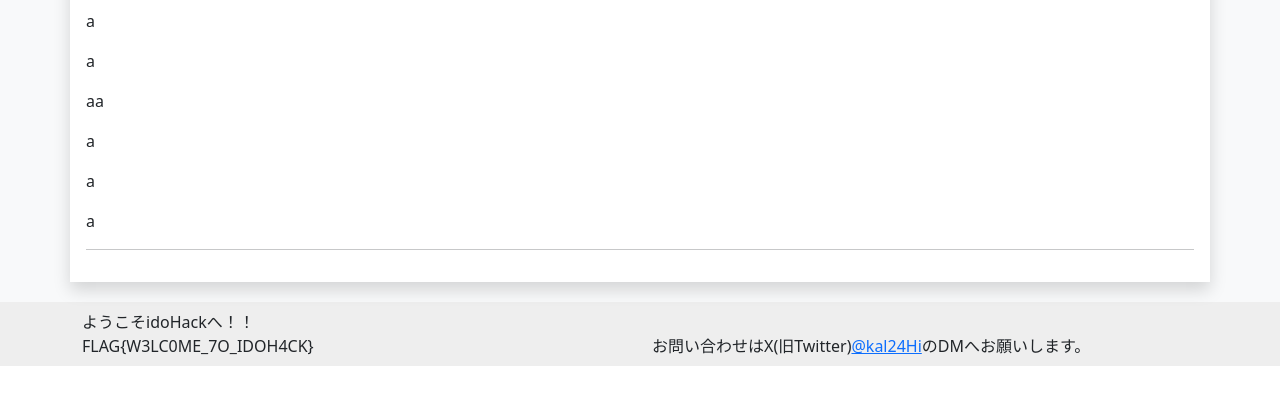
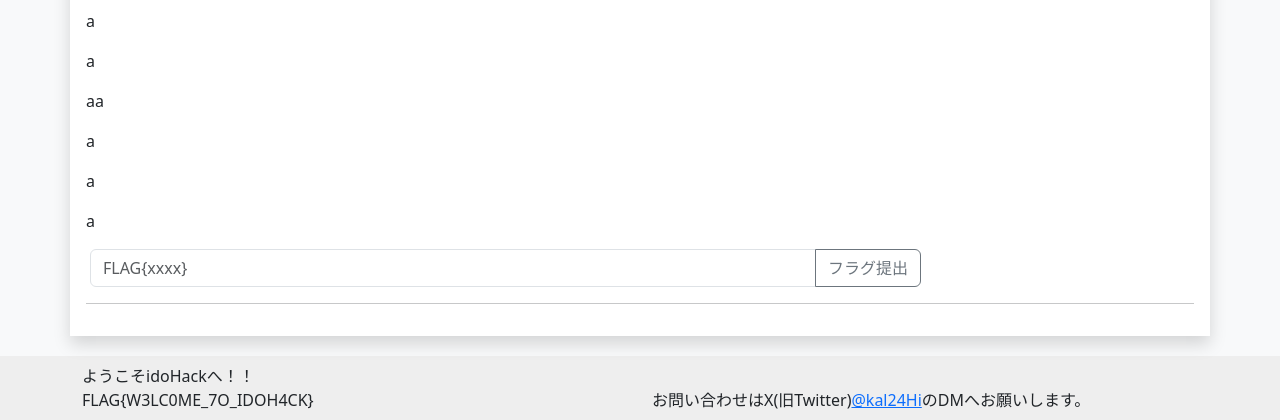
Before and after one commit to kalKun24/idoHackProject, a Django app: page /exercise/1/tasks/1/ in a window 1280 px wide. Shown: the part 1398-1818 px from the top of the page. Before the commit the page ends 1764 px from the top, so only its background shows below. Run offline with Django 5.2, Linux system fonts and the light colour scheme; data comes from the database, SQL or seed files in the repository; some libraries are stand-ins or nearby versions.

Commit message:
:sparkles: #FLAGの提出、採点機能の追加

```diff
--- a/idoHack/challenge/views.py
+++ b/idoHack/challenge/views.py
@@ -1,7 +1,10 @@
 from typing import Any
 from django.shortcuts import render
 from django.views.generic import ListView, DetailView
-from .models import CategoryModel, ExerciseModel, ChallengeModel
+from .models import CategoryModel, ExerciseModel, ChallengeModel, SubmitModel
+from account.models import CustomUser
+from django.shortcuts import redirect
+from django.contrib import messages
 
 class ExerciseListView(ListView):
     model = ExerciseModel
@@ -43,3 +46,27 @@ class ChallengeDetailView(DetailView):
         context = super().get_context_data(**kwargs)
         context['exercise_detail'] = ExerciseModel.objects.get(pk=self.kwargs['pk'])
         return context
+
+    # Flagのチェック
+    def post(self, request, *args, **kwargs):
+        challenge = ChallengeModel.objects.get(pk=self.kwargs['pks'])
+        user = CustomUser.objects.get(username=request.user)
+        flag = request.POST['submit_flag']
+
+        # ユーザがすでに回答済みかどうか
+        if challenge.flag != flag:
+            messages.add_message(request, messages.ERROR, "不正解です。")
+
+        elif SubmitModel.objects.filter(challenge_title=challenge, username=user).exists():
+            messages.add_message(request, messages.INFO, "正解です！(ただし、すでに回答済みです)")
+
+        elif challenge.flag == flag:
+            submit = SubmitModel(challenge_title=challenge, username=user)
+            submit.save()
+            user.total_score += challenge.score
+            user.save()
+            messages.add_message(request, messages.SUCCESS, "正解です！おめでとうございます！")
+
+
+        # 自分にリダイレクト
+        return redirect('challenge_detail', pk=self.kwargs['pk'], pks=self.kwargs['pks'])
--- a/idoHack/templates/challenge/challenge_detail.html
+++ b/idoHack/templates/challenge/challenge_detail.html
@@ -2,7 +2,6 @@
 {% load markdown_extras%}
 
 {% block content %}
-
 
 <ul class="nav nav-tabs">
   <li class="nav-item">
@@ -19,6 +18,23 @@
   </li>
 </ul>
 
+{% for message in messages %}
+<div {% if message.tags %}class="{{ message.tags }}"{% endif %}>
+    {{ message }}
+</div>
+{% endfor %}
+
 <div id="md">{{challenge_detail.discription|markdown|safe}}</div>
+
+<!-- ToDo: FLAG提出ボタンを作成 -->
+<form method="POST">
+  {% csrf_token %}
+  <div class="input-group mb-3 ms-1 w-75">
+      <input type="text" name='submit_flag' class="form-control" placeholder="FLAG{xxxx}" aria-label="FLAG{xxxx}" aria-describedby="button-addon2">
+      <button class="btn btn-outline-secondary " type="submit" id="button-addon2">フラグ提出</button>
+  </div>
+</form>
+
+
 <hr>
 {% endblock content%}
```
Also changed, not shown: idoHack/idoHack/settings.py (+9 -0 lines), idoHack/db.sqlite3.
